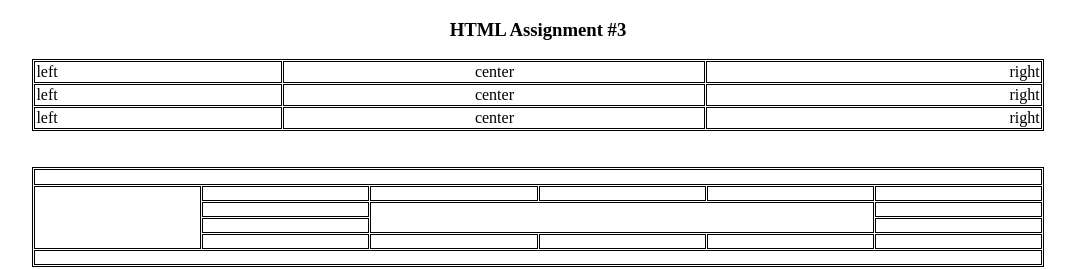
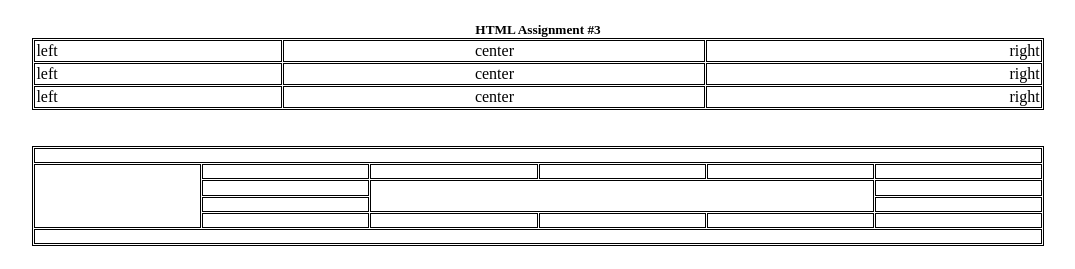
Before and after one commit to acciojob/alignment-SafiraFarheen, a website: page main.html in a window 1280 px wide. Shown: the top 269 px of the page, without its empty margins (102-1177 px from the left). Drawn offline with Linux system fonts and the light colour scheme.

Commit message:
created a submission

```diff
--- a/main.html
+++ b/main.html
@@ -9,7 +9,7 @@
 
 <body>
 	<!-- the entire body must be written by student -->
-	<h3 align="center">HTML Assignment #3</h3>
+	<h5 align="center">HTML Assignment #3</h3>
 	<!-- table 1 -->
 	<table class="middle" id="table-1" border="1" width="500px" height="50px">
 		<tr>
--- a/styles.css
+++ b/styles.css
@@ -1,6 +1,10 @@
 
 /* General table styling */
 
+h5{
+	margin-bottom:0;
+	padding-bottom:0;
+}
 .middle {
     margin-left: auto;
     margin-right: auto;
```
